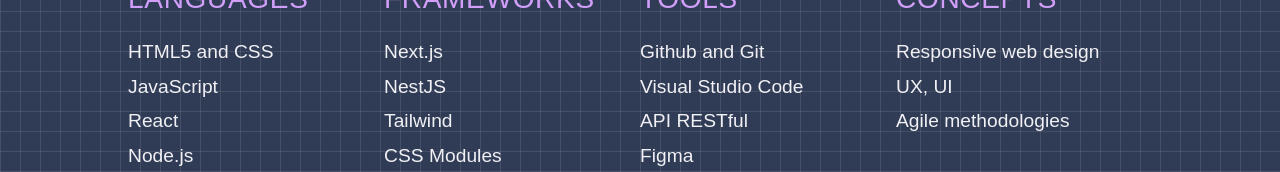
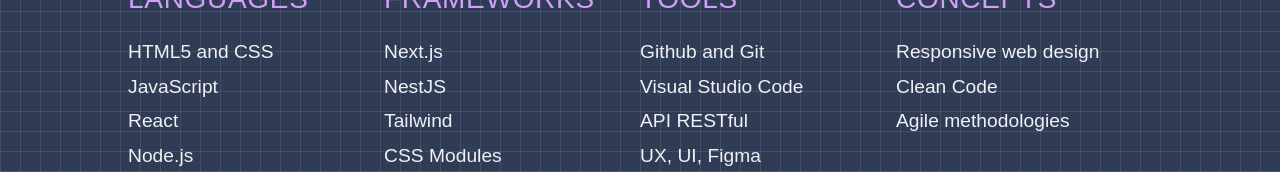
Before and after one commit to IsabelTizon/react-portfolio, a Next.js app: page / in a window 1280 px wide. Shown: the part 780-952 px from the top of the page. Built offline with nearby package versions, Linux system fonts and the light colour scheme.

Commit message:
Skills data updated

```diff
--- a/src/app/data/skills.js
+++ b/src/app/data/skills.js
@@ -53,7 +53,7 @@ export const tools = [
 	},
 	{
 		id: 3,
-		name: "Figma",
+		name: "UX, UI, Figma",
 	},
 	{
 		id: 4,
@@ -71,7 +71,7 @@ export const concepts = [
 	},
 	{
 		id: 1,
-		name: "UX, UI",
+		name: "Clean Code",
 	},
 	{
 		id: 2,
```
